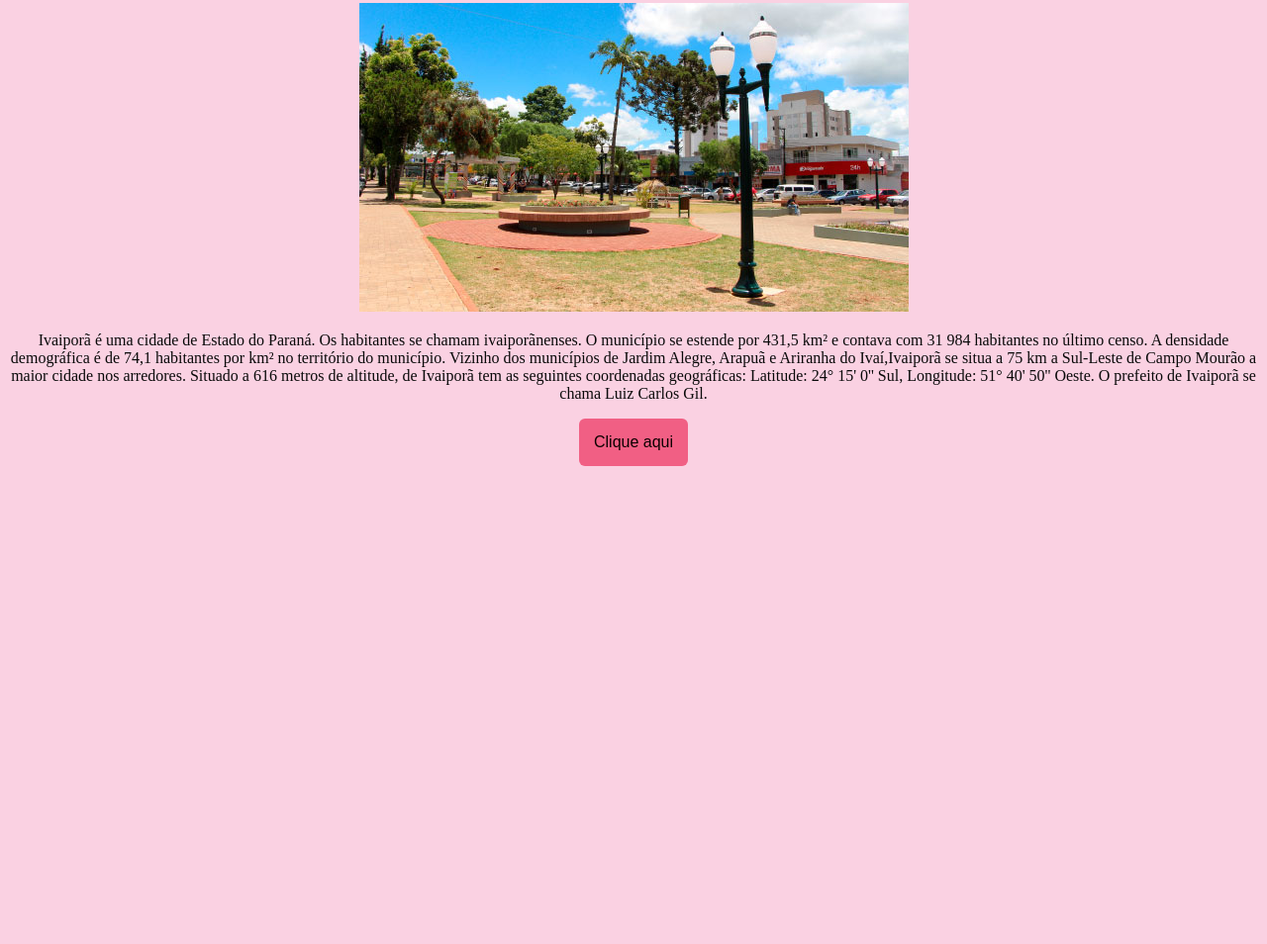
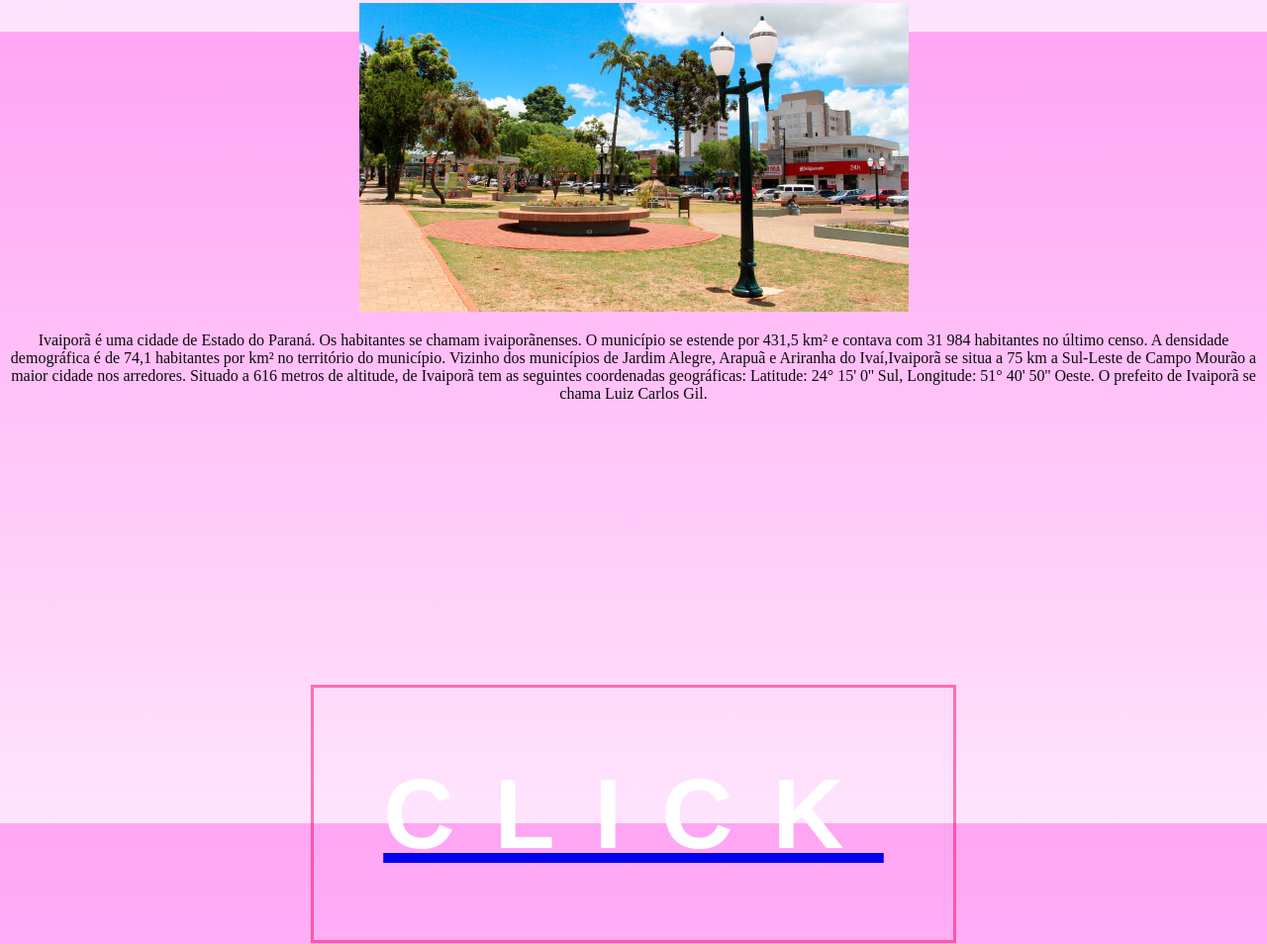
Before and after one commit to MariaEduardaescola/MariaEduarda2a, a plain HTML site: page index.html in a window 1280 px wide. Shown: the part 768-1722 px from the top of the page at 99% size. Before the commit the page ends 1247 px from the top, so only its background shows below. Drawn offline with Linux system fonts and the light colour scheme.

Commit message:
Add files via upload

```diff
--- a/index.html
+++ b/index.html
@@ -38,4 +38,9 @@
     Vizinho dos municípios de Jardim Alegre, Arapuã e Ariranha do Ivaí,Ivaiporã se situa a 75 km a Sul-Leste de Campo Mourão a maior cidade nos arredores.
     Situado a 616 metros de altitude, de Ivaiporã tem as seguintes coordenadas geográficas: Latitude: 24° 15' 0'' Sul, Longitude: 51° 40' 50'' Oeste.
     O prefeito de Ivaiporã se chama Luiz Carlos Gil.</p>
-    <a href="https://pt-br.facebook.com/colegioidaliarocha/"><button style="background: #f15f84; border-radius: 6px; padding: 15px; cursor: pointer; color: #0e0101; border: none; font-size: 16px;">Clique aqui</button></a>
+
+    <body>
+        <div class="container">
+           <a href="https://pt-br.facebook.com/colegioidaliarocha/"> <p class="animated-word">CLICK</p></a>
+        </div>
+    </body>
--- a/style.css
+++ b/style.css
@@ -12,3 +12,38 @@ body{
 .subtitulo {
     font-family: monospace;
 }
+html, body {
+	height: 100%;
+}
+body {
+	margin: 0;
+	background: linear-gradient(#ffa5f3, #ffe4fd);
+}
+
+.container {
+	height: 100%;
+	display: flex;
+	align-items: center;
+  justify-content: center;
+}
+.animated-word {
+	font-family: Helvetica;
+	letter-spacing: 0.4em;
+	font-weight: 600;
+	font-size: 100px;
+	text-align: center;
+	color: #ffffff;
+  cursor: pointer;
+  max-width: 600px;
+  width: 100%;
+  outline: 3px solid;
+  outline-color: rgba(255, 0, 98, 0.5);
+  outline-offset: 70px;
+  transition: all 600ms cubic-bezier(0.2, 0, 0, 0.8);
+}
+
+.animated-word:hover {
+	color: rgba(255, 45, 175, 0.7);
+  outline-color: rgba(71, 126, 232, 0);
+  outline-offset: 300px;
+}
```
